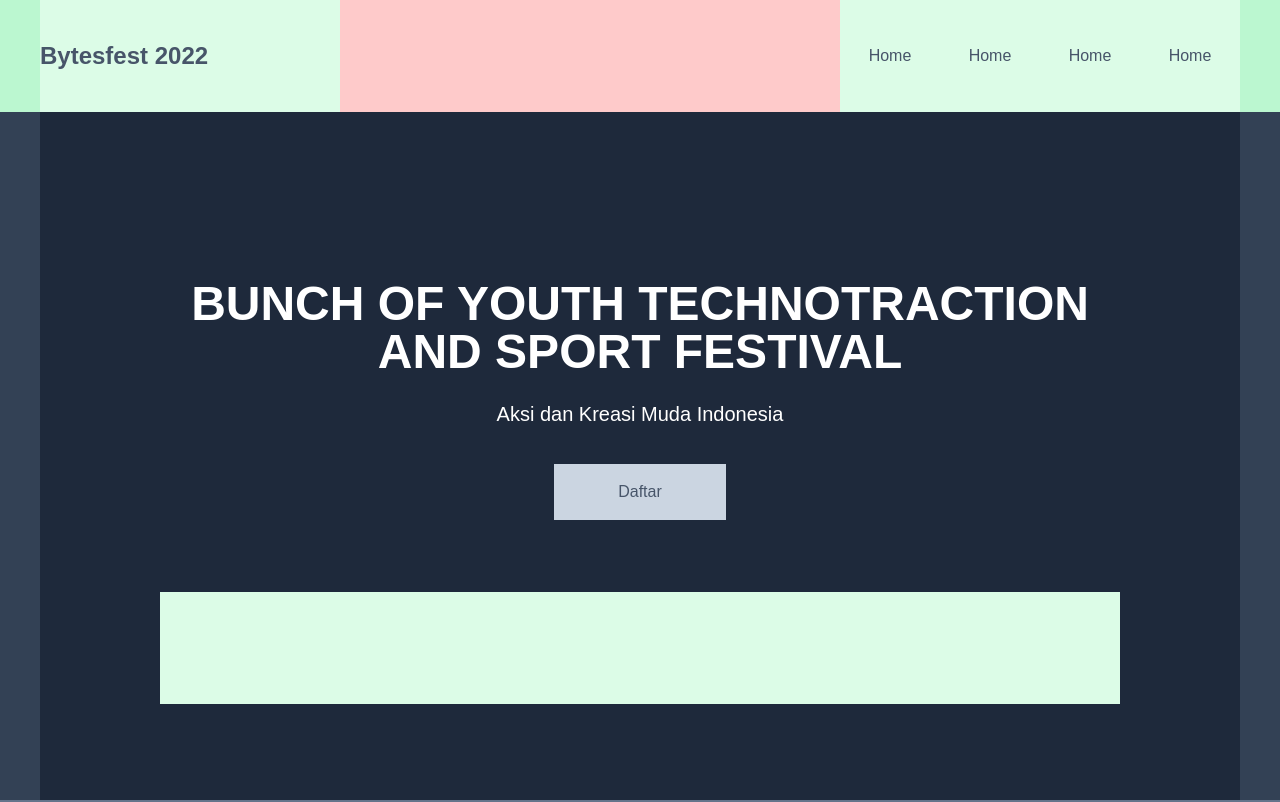
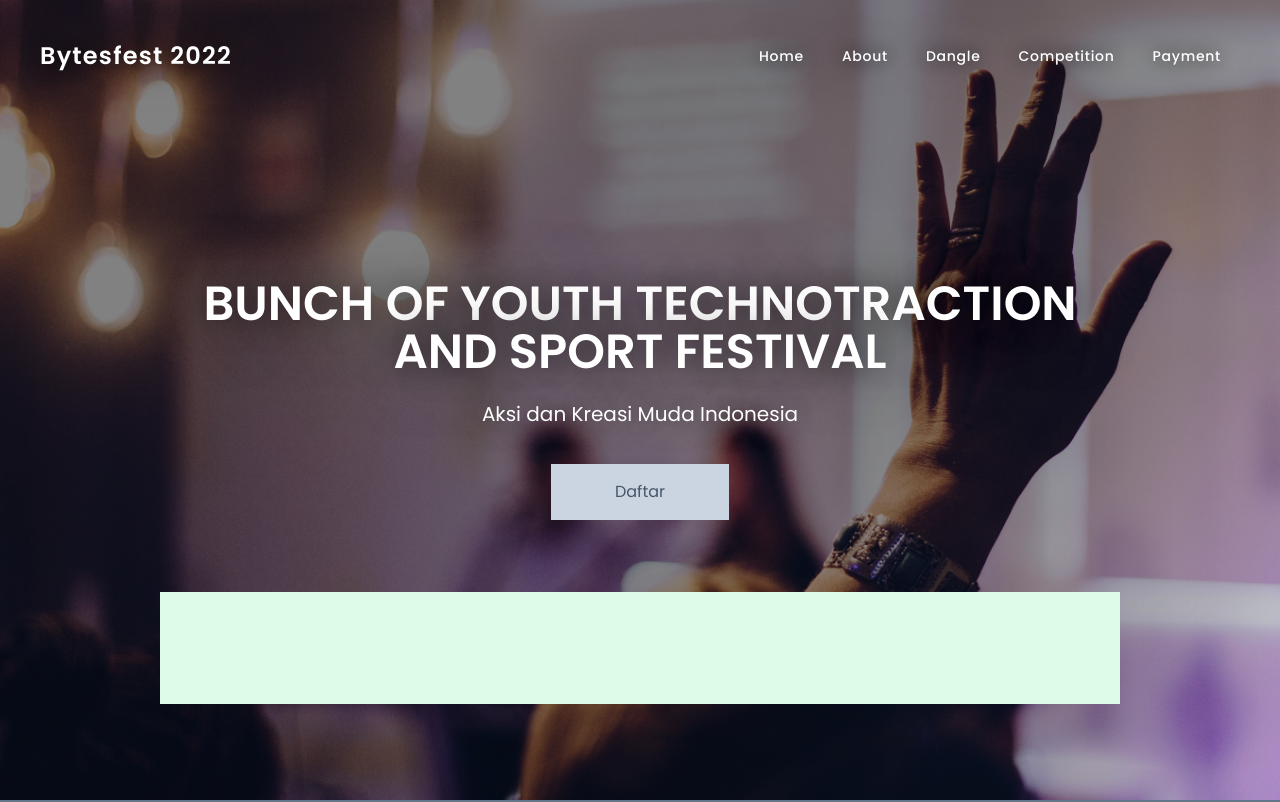
Before and after one commit to paul-lestyo/bytesfest, a website: page src/index.html in a window 1280 px wide. Shown: the top 802 px of the page. Drawn offline with Linux system fonts and the light colour scheme.

Commit message:
progress hero section

```diff
--- /dev/null
+++ b/assets/js/script.js
@@ -0,0 +1,10 @@
+// ketika melakukan scrolling, beri background pada navigation
+const navbar = document.querySelector(".navigation");
+
+window.onscroll = function () {
+  if (window.pageYOffset > navbar.offsetTop) {
+    navbar.classList.add("navbar-scrolling");
+  } else {
+    navbar.classList.remove("navbar-scrolling");
+  }
+};
--- a/src/index.html
+++ b/src/index.html
@@ -4,33 +4,43 @@
     <meta charset="UTF-8" />
     <meta name="viewport" content="width=device-width, initial-scale=1.0" />
     <link href="/dist/output.css" rel="stylesheet" />
+    <style></style>
   </head>
   <body class="font-poppins bg-slate-800 text-white transition-all">
     <!-- HERO SECTION START -->
 
     <!-- navigation-start -->
     <nav
-      class="w-full left-0 fixed z-50 h-20 sm:h-24 lg:h-28 bg-green-200 text-slate-600"
+      class="navigation w-full left-0 fixed z-50 h-20 sm:h-24 lg:h-28 text-white"
     >
       <!-- container -->
       <div class="h-full px-5 lg:px-0 lg:w-[1200px] mx-auto">
-        <div class="w-ful h-full flex justify-between bg-red-200">
-          <div class="lg:basis-3/12 h-full flex items-center bg-green-100">
+        <div class="w-ful h-full flex justify-between">
+          <div class="lg:basis-3/12 h-full flex items-center">
             <img src="" alt="" class="" />
-            <h1 class="font-semibold text-sm sm:text-lg lg:text-2xl">
+            <h1
+              class="font-semibold text-sm sm:text-lg lg:text-2xl tracking-wider text-shadow-hero-md"
+            >
               Bytesfest 2022
             </h1>
           </div>
-          <div class="lg:basis-4/12 h-full flex items-center bg-yellow-100">
+          <div class="lg:basis-5/12 h-full flex items-center">
             <!-- hamburger-menu -->
             <div class="lg:hidden w-10 h-10 bg-slate-500"></div>
             <ul
-              class="w-full h-full hidden lg:flex items-center justify-around bg-green-100"
+              class="w-full h-full hidden lg:flex items-center justify-around font-medium text-sm tracking-wider"
             >
-              <li class=""><a href="" class="">Home</a></li>
-              <li class=""><a href="" class="">Home</a></li>
-              <li class=""><a href="" class="">Home</a></li>
-              <li class=""><a href="" class="">Home</a></li>
+              <li class=""><a href="" class="text-shadow-hero-sm">Home</a></li>
+              <li class=""><a href="" class="text-shadow-hero-sm">About</a></li>
+              <li class="">
+                <a href="" class="text-shadow-hero-sm">Dangle</a>
+              </li>
+              <li class="">
+                <a href="" class="text-shadow-hero-sm">Competition</a>
+              </li>
+              <li class="">
+                <a href="" class="text-shadow-hero-sm">Payment</a>
+              </li>
             </ul>
           </div>
         </div>
@@ -38,22 +48,27 @@
     </nav>
     <!-- navigation-end -->
 
-    <div class="w-full h-[100vh] bg-slate-700">
+    <div
+      class="w-full h-[100vh] bg-slate-900 bg-left bg-cover"
+      style="background-image: url('../assets/img/hero-img.png')"
+    >
       <!-- container -->
-      <div class="h-full px-5 lg:px-0 lg:w-[1200px] mx-auto bg-slate-800">
+      <div class="h-full px-5 lg:px-0 lg:w-[1200px] mx-auto">
         <div class="relative w-full h-full flex flex-col justify-center">
           <div class="w-full text-white text-center">
             <h3
-              class="text-2xl sm:text-3xl md:text-4xl lg:text-5xl font-semibold"
+              class="text-2xl sm:text-3xl md:text-4xl lg:text-5xl font-semibold text-shadow-hero-lg"
             >
               BUNCH OF YOUTH TECHNOTRACTION
             </h3>
             <h3
-              class="text-2xl sm:text-3xl md:text-4xl lg:text-5xl font-semibold mb-3 md:mb-6"
+              class="text-2xl sm:text-3xl md:text-4xl lg:text-5xl font-semibold mb-3 md:mb-6 text-shadow-hero-lg"
             >
               AND SPORT FESTIVAL
             </h3>
-            <p class="text-lg sm:text-xl md:text-xl mb-5 md:mb-9">
+            <p
+              class="text-lg sm:text-xl md:text-xl mb-5 md:mb-9 text-shadow-hero-lg"
+            >
               Aksi dan Kreasi Muda Indonesia
             </p>
             <!-- call-to-action  -->
@@ -147,5 +162,8 @@
       </div>
     </div>
     <!-- DANGLE SECTION END -->
+
+    <!-- script -->
+    <script src="../assets/js/script.js"></script>
   </body>
 </html>
--- a/src/input.css
+++ b/src/input.css
@@ -1,5 +1,23 @@
+@import url("https://fonts.googleapis.com/css2?family=Poppins:ital,wght@0,400;0,500;0,600;0,700;1,400;1,500;1,600;1,700&display=swap");
+
 @tailwind base;
 @tailwind components;
 @tailwind utilities;
 
-@import url("https://fonts.googleapis.com/css2?family=Poppins:ital,wght@0,400;0,500;0,600;0,700;1,400;1,500;1,600;1,700&display=swap");
+@layer base {
+  .text-shadow-hero-sm {
+    text-shadow: 0 0 20px rgba(0, 0, 0, 1), 0 0 44px rgba(0, 0, 0, 0.8);
+  }
+  .text-shadow-hero-md {
+    text-shadow: 0 0 28px rgba(0, 0, 0, 1), 0 0 52px rgba(0, 0, 0, 0.8);
+  }
+  .text-shadow-hero-lg {
+    text-shadow: 0 0 32px rgba(0, 0, 0, 0.6), 0 0 86px rgba(0, 0, 0, 0.4);
+  }
+}
+
+@layer utilities {
+  .navbar-scrolling {
+    @apply bg-pink-900;
+  }
+}
```
Also changed, not shown: assets/img/hero-img.png (added), assets/img/logo-main.png (added), assets/img/logo-mini.png (added), assets/img/mascot-main.png (added), dist/output.css, 1 other file.
